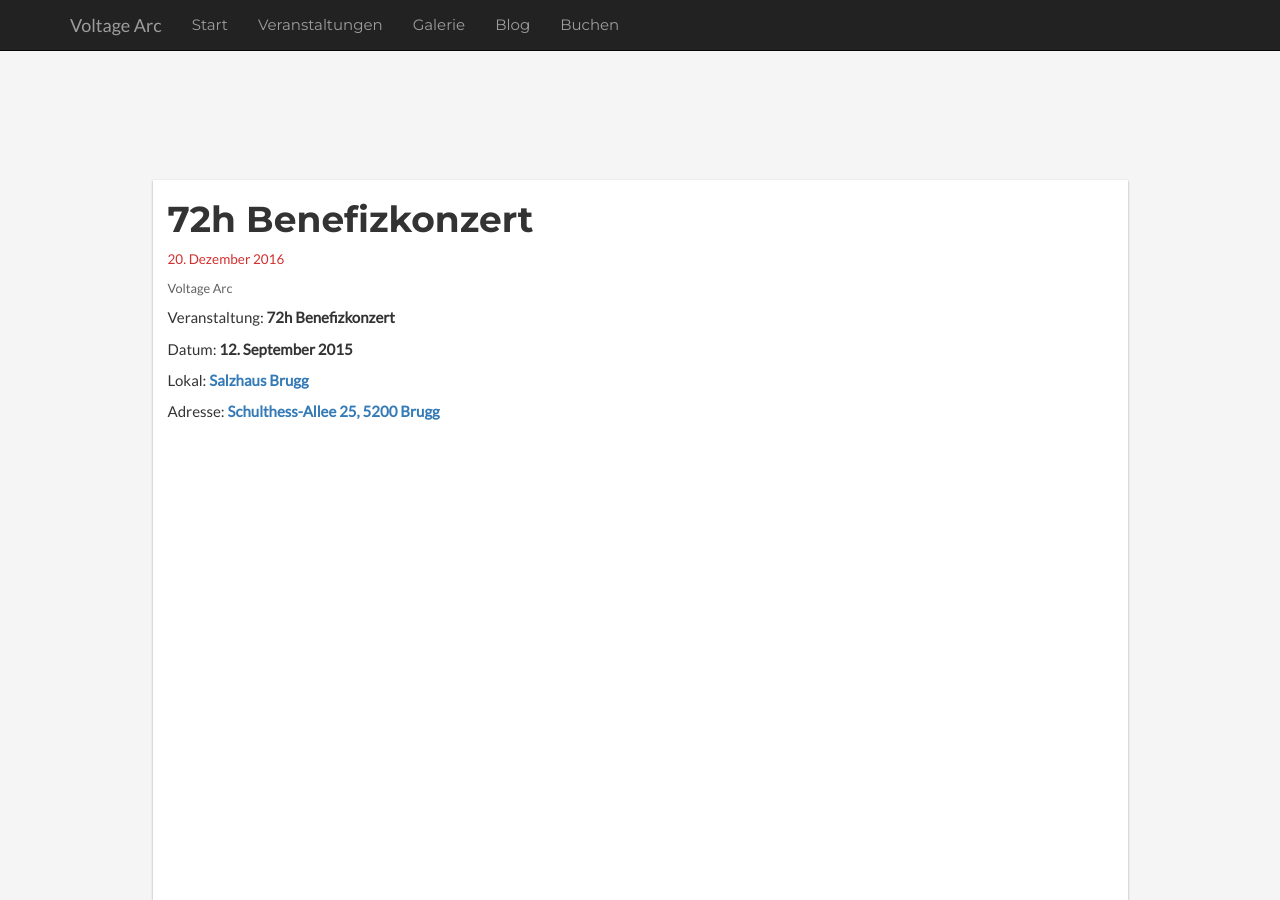
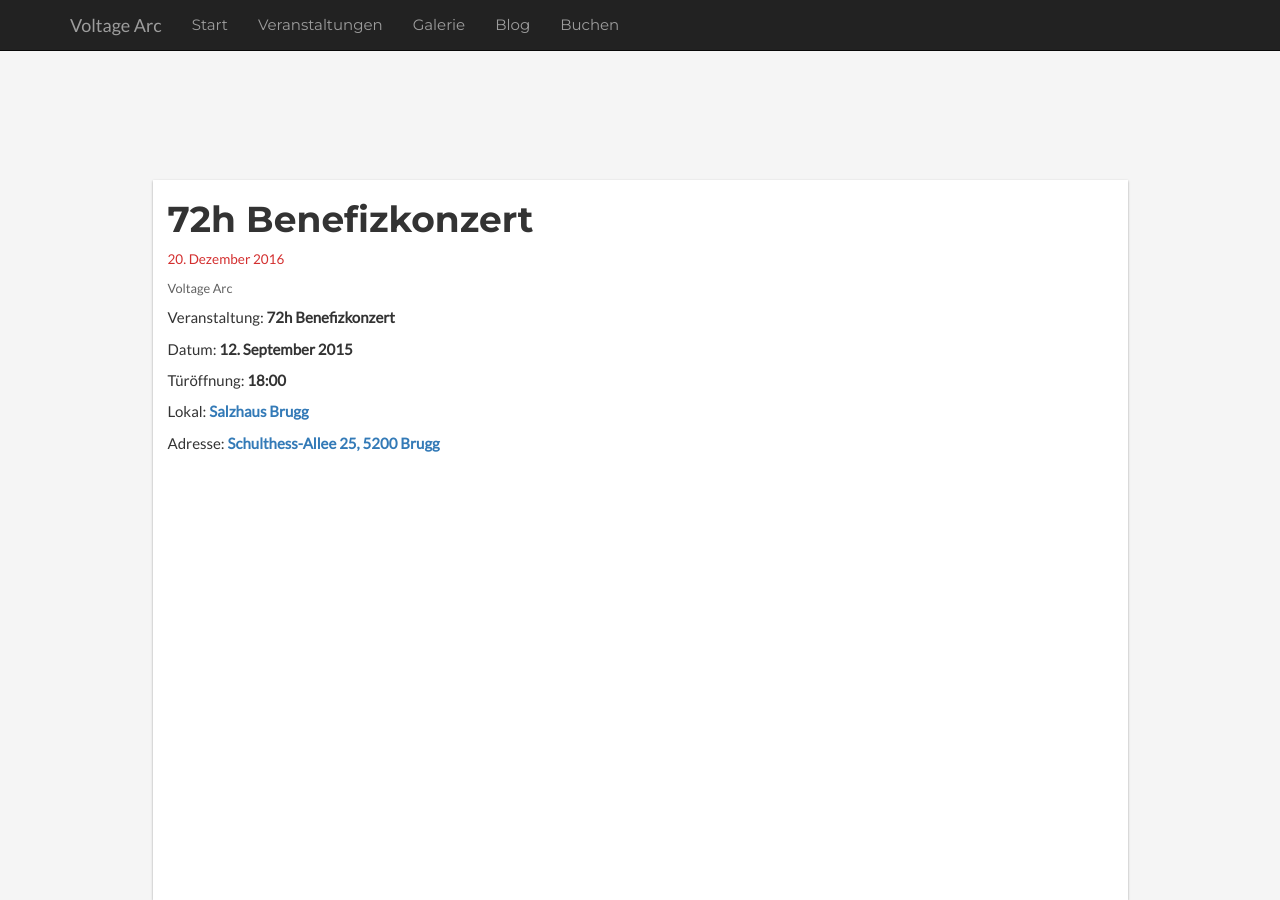
Before and after one commit to theCubix/va, a Jekyll site: the page built from _events/72h-benefizkonzert.markdown, in a window 1280 px wide and 900 px high, scrolled down 270 px. Built offline with Jekyll 4.4.1, drawn with Linux system fonts in a browser that asks for light colours.

Commit message:
Updated Event

```diff
--- a/_layouts/event.html
+++ b/_layouts/event.html
@@ -13,9 +13,10 @@ layout: default
         Veranstaltung: <strong>{{ page.title }}</strong>
     </p>
 
-    <p itemprop="startDate" content="{{ page.start_date | date: "%Y-%m-%dT%TZ" }}">
-        Datum: <strong>{{ page.start_date | date: "%d. %B %Y" | replace:"January","Januar" | replace:"Februar","February" | replace:"March","März" | replace:"May","Mai" | replace:"June","Juni" | replace:"July","Juli" | replace:"December","Dezember" }}</strong>
-    </p>
+    <div itemprop="startDate" content="{{ page.start_date | date: "%Y-%m-%dT%TZ" }}">
+        <p>Datum: <strong>{{ page.start_date | date: "%d. %B %Y" | replace:"January","Januar" | replace:"Februar","February" | replace:"March","März" | replace:"May","Mai" | replace:"June","Juni" | replace:"July","Juli" | replace:"December","Dezember" }}</strong></p>
+        <p>Türöffnung: <strong>{{ page.start_date | date: "%R" }}</strong></p>
+    </div>
     <div itemprop="location" itemscope itemtype="http://schema.org/Place">
         <p>Lokal: <a itemprop="url" href="{{ page.link }}"><strong>{{ page.location }}</strong></a></p>
         <div itemprop="address" itemscope itemtype="http://schema.org/PostalAddress">
```
